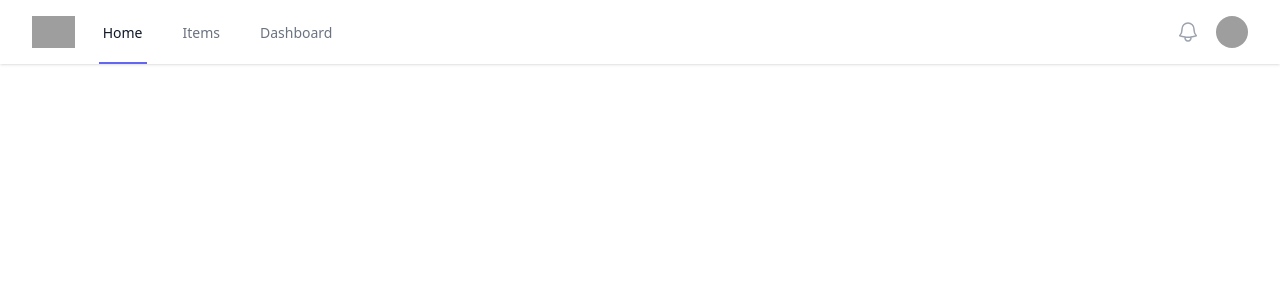
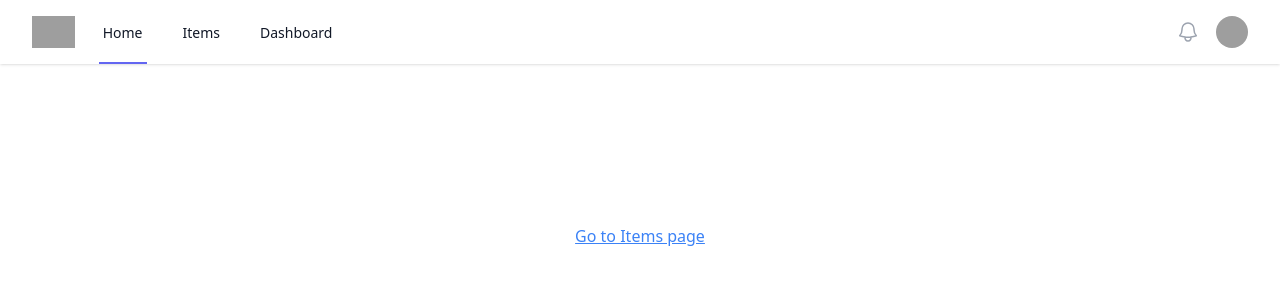
Before and after one commit to yinmanm/nextjs_13_demo, a Next.js app: page / in a window 1280 px wide. Shown: the top 300 px of the page. Built offline with nearby package versions, Linux system fonts and the light colour scheme; grey boxes are pictures that could not be loaded.

Commit message:
nav link active

```diff
--- a/app/componets/Header.js
+++ b/app/componets/Header.js
@@ -1,7 +1,11 @@
+'use client';
+import { usePathname } from 'next/navigation';
 import Link from 'next/link';
 import classNames from "classnames";
 
 const Header = () => {
+
+  const pathname = usePathname();
 
   return (
     <div className="bg-white shadow">
@@ -22,20 +26,19 @@ const Header = () => {
                 />
               </div>
               <div className="hidden sm:ml-6 sm:flex sm:space-x-8">
-                {/* Current: "border-indigo-500 text-gray-900", Default: "border-transparent text-gray-500 hover:border-gray-300 hover:text-gray-700" */}
                 <Link
                   href="/"
-                  className="inline-flex items-center border-b-2 border-indigo-500 px-1 pt-1 text-sm font-medium text-gray-900">
+                  className={classNames(pathname =='/' ? "border-indigo-500" : "border-transparent hover:border-gray-300 hover:text-gray-700", "inline-flex items-center border-b-2 px-1 pt-1 text-sm font-medium text-gray-900")}>
                   Home
                 </Link>
                 <Link
                   href="/items"
-                  className="inline-flex items-center border-b-2 border-transparent px-1 pt-1 text-sm font-medium text-gray-500 hover:border-gray-300 hover:text-gray-700">
+                  className={classNames(pathname.startsWith('/items') ? "border-indigo-500" : "border-transparent hover:border-gray-300 hover:text-gray-700", "inline-flex items-center border-b-2 px-1 pt-1 text-sm font-medium text-gray-900")}>
                   Items
                 </Link>
                 <Link
                   href="/dashboard"
-                  className="inline-flex items-center border-b-2 border-transparent px-1 pt-1 text-sm font-medium text-gray-500 hover:border-gray-300 hover:text-gray-700">
+                  className={classNames(pathname.startsWith('/dashboard') ? "border-indigo-500" : "border-transparent hover:border-gray-300 hover:text-gray-700", "inline-flex items-center border-b-2 px-1 pt-1 text-sm font-medium text-gray-900")}>
                   Dashboard
                 </Link>
               </div>
@@ -51,7 +54,6 @@ const Header = () => {
                 </svg>
               </button>
 
-              {/* Profile dropdown */}
               <div as="div" className="relative ml-3">
                 <div>
                   <button className="flex rounded-full bg-white text-sm focus:outline-none focus:ring-2 focus:ring-indigo-500 focus:ring-offset-2">
@@ -111,7 +113,6 @@ const Header = () => {
 
         <div className="hidden">
           <div className="space-y-1 pb-3 pt-2">
-            {/* Current: "bg-indigo-50 border-indigo-500 text-indigo-700", Default: "border-transparent text-gray-500 hover:bg-gray-50 hover:border-gray-300 hover:text-gray-700" */}
             <Link
               href="/"
               className="block border-l-4 border-indigo-500 bg-indigo-50 py-2 pl-3 pr-4 text-base font-medium text-indigo-700"
--- a/app/page.js
+++ b/app/page.js
@@ -3,7 +3,11 @@ import Image from 'next/image'
 export default function Home() {
   return (
     <main className="">
-
+      <div className="">
+        <div className='flex justify-center'>
+          <a href="/items" className='py-40 text-blue-500 underline'>Go to Items page</a>
+        </div>
+      </div>
     </main>
   )
 }
```
